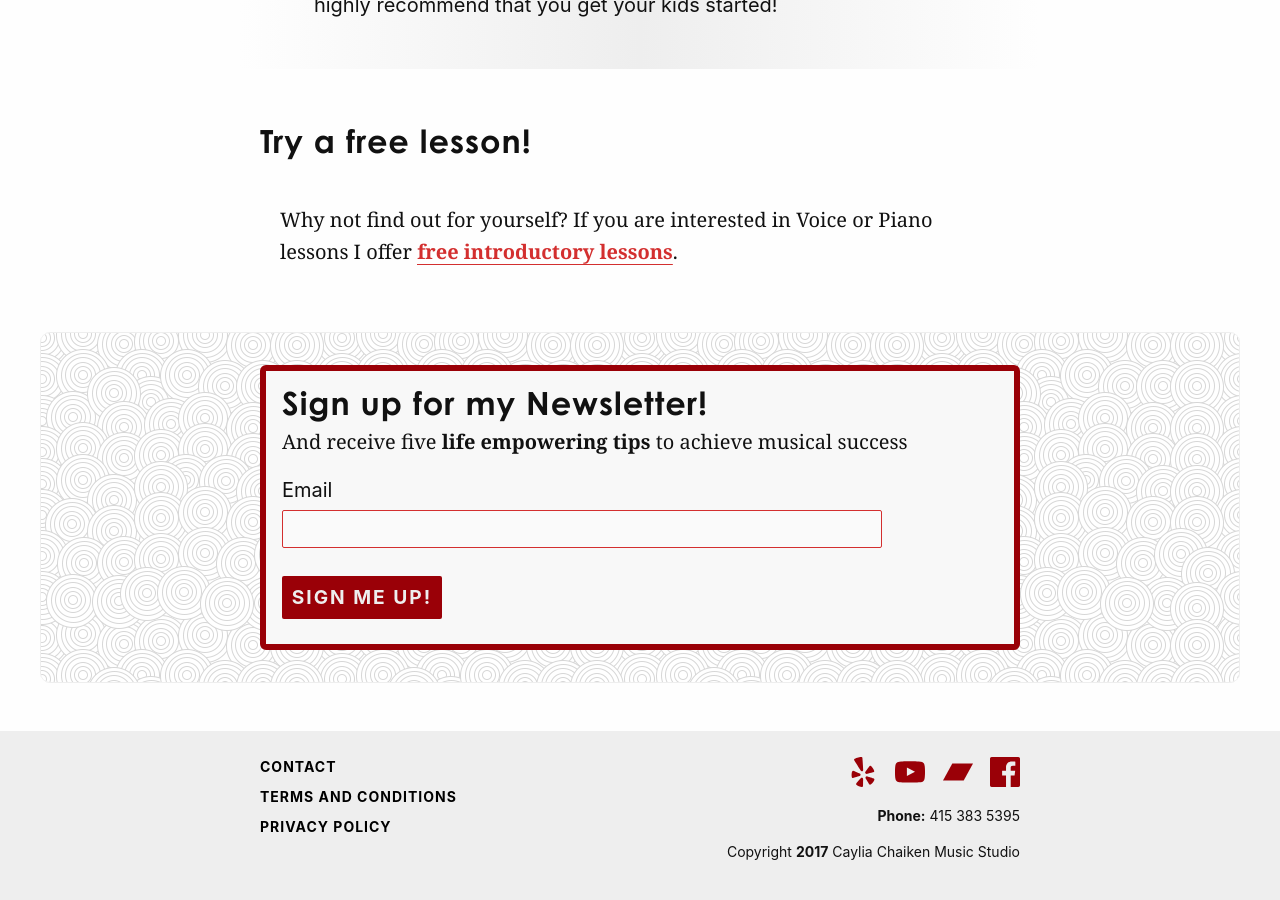
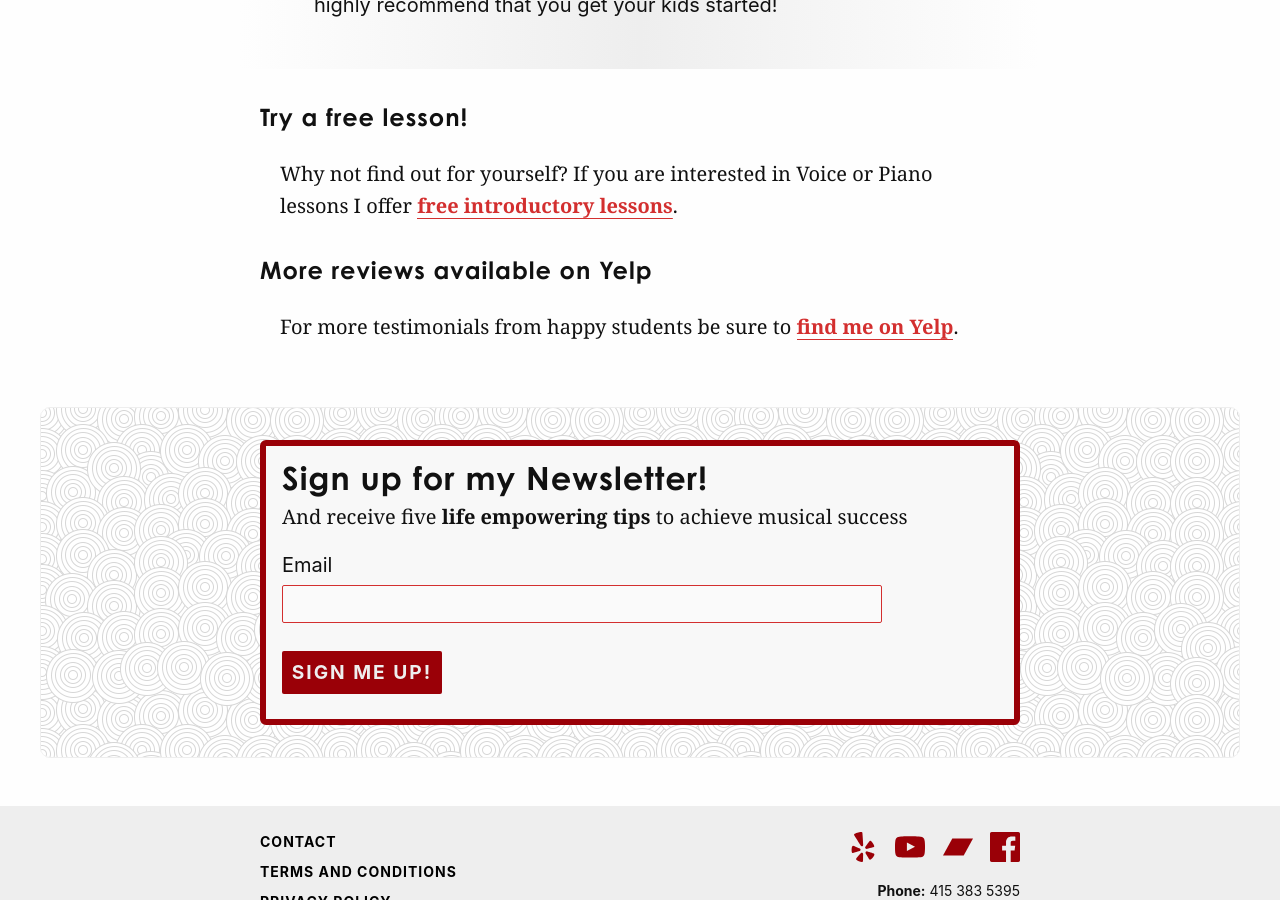
Before and after one commit to cchaiken/ccms, a Jekyll site: the page built from testimonials.md, in a window 1280 px wide and 900 px high, scrolled down 9881 px. Built offline with Jekyll 4.4.1, drawn with Linux system fonts in a browser that asks for light colours; some web fonts are replaced.

Commit message:
Updated Testimonials

```diff
--- a/testimonials.md
+++ b/testimonials.md
@@ -231,6 +231,10 @@ Here's what my students are saying about their music lessons.
 {% include testimonial-card.html testimonial=each %}
 {% endfor %}
 
-## Try a free lesson!
+### Try a free lesson!
 
 Why not find out for yourself? If you are interested in Voice or Piano lessons I offer [free introductory lessons]({{ '/contact/' | relative_url }}).
+
+### More reviews available on Yelp
+
+For more testimonials from happy students be sure to [find me on Yelp](https://www.yelp.com/biz/caylia-chaiken-music-studio-mill-valley).
```
